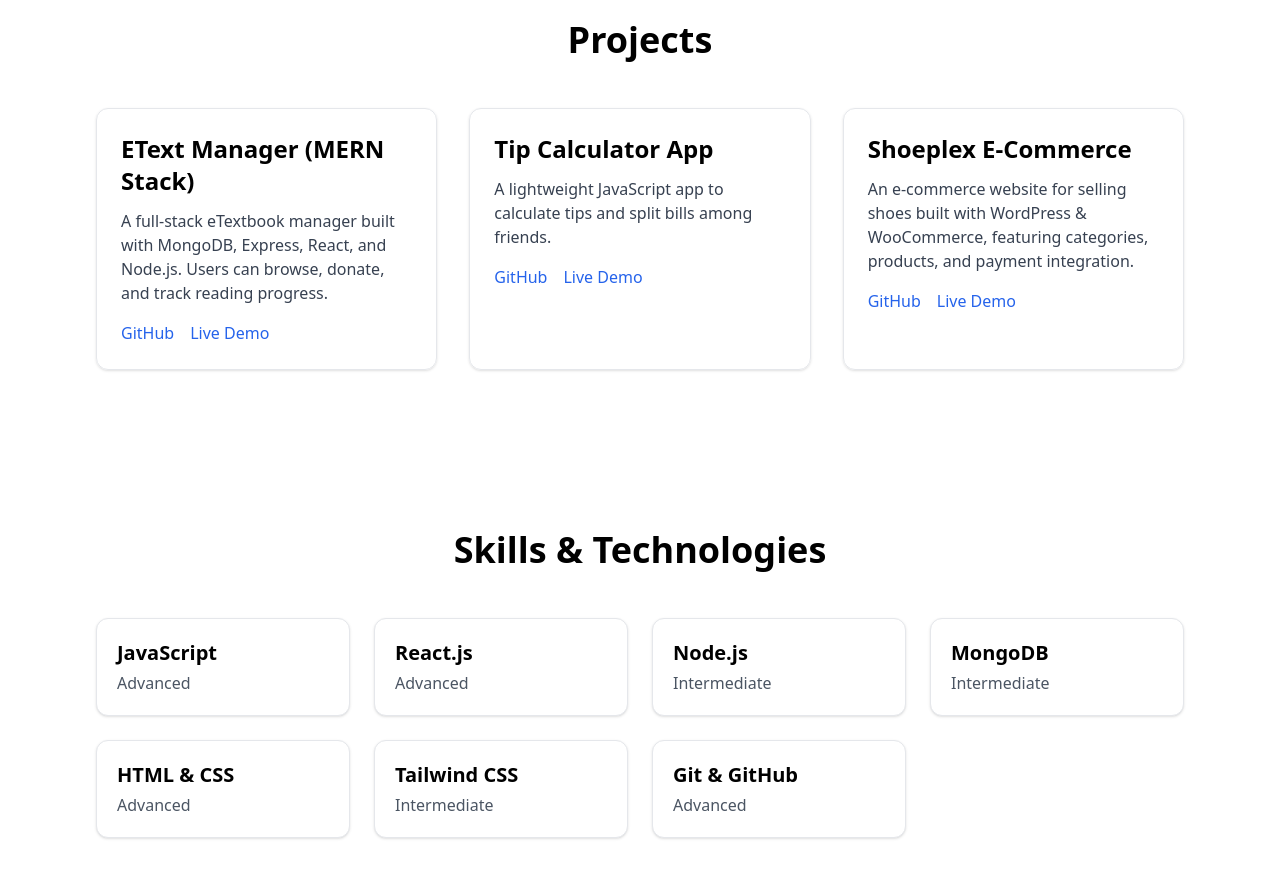
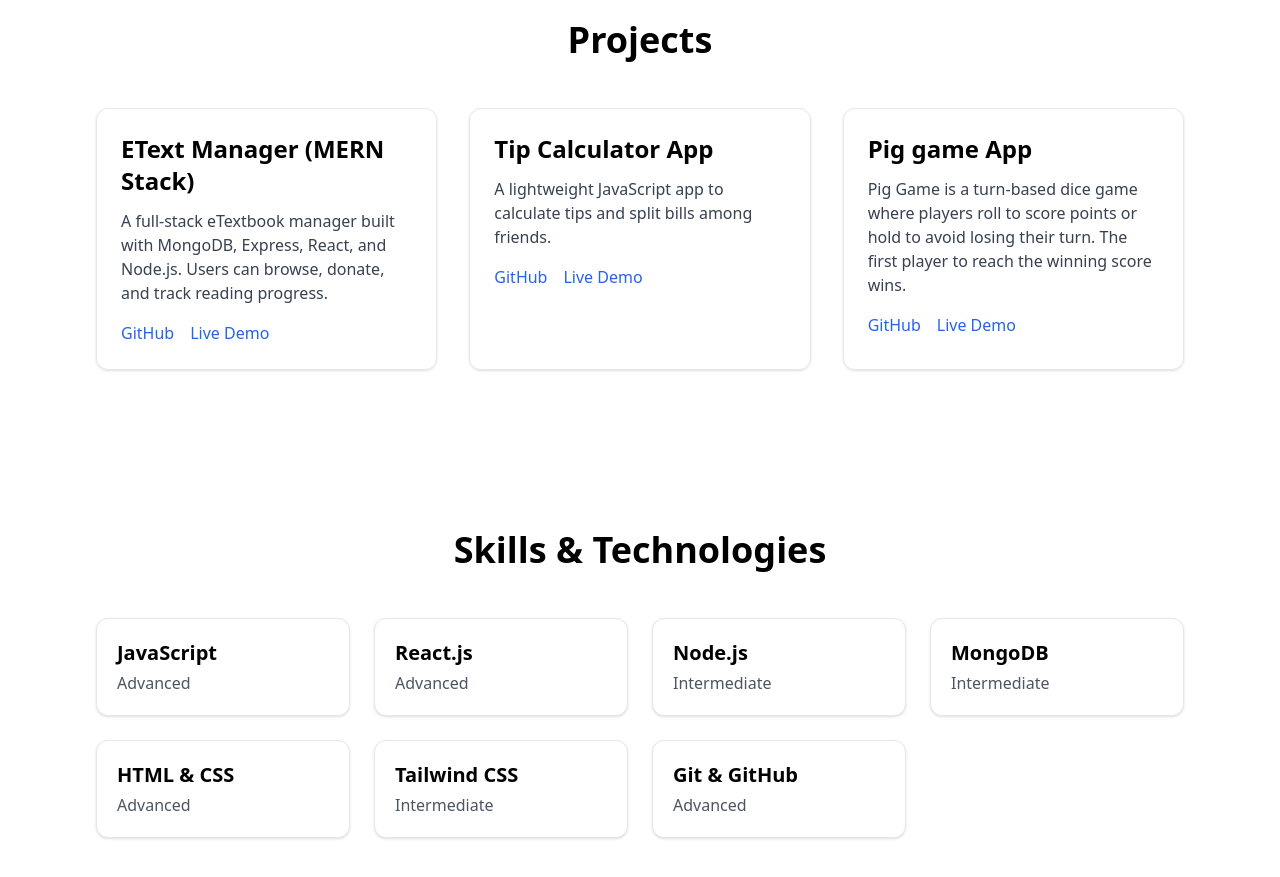
Before and after one commit to Rushil-Y/portfolio, a React app: page / in a window 1280 px wide. Shown: the part 1280-2157 px from the top of the page. Built offline with nearby package versions, Linux system fonts and the light colour scheme; the HTML template or start-up script is replaced by a standard one.

Commit message:
Pig app added

```diff
--- a/src/components/Projects.jsx
+++ b/src/components/Projects.jsx
@@ -15,10 +15,10 @@ function Projects() {
       live: "#",
     },
     {
-      title: "Shoeplex E-Commerce",
+      title: "Pig game App",
       description:
-        "An e-commerce website for selling shoes built with WordPress & WooCommerce, featuring categories, products, and payment integration.",
-      github: "#",
+        "Pig Game is a turn-based dice game where players roll to score points or hold to avoid losing their turn. The first player to reach the winning score wins.",
+      github: "https://github.com/Rushil-Y/Pigapp",
       live: "#",
     },
   ];
```
